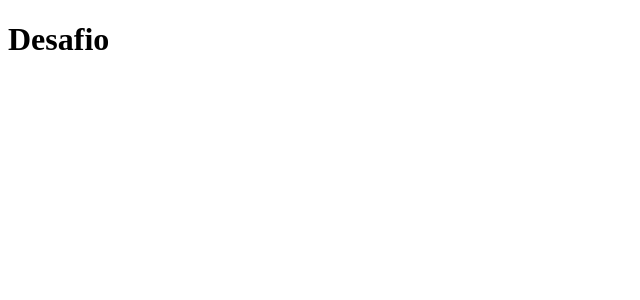
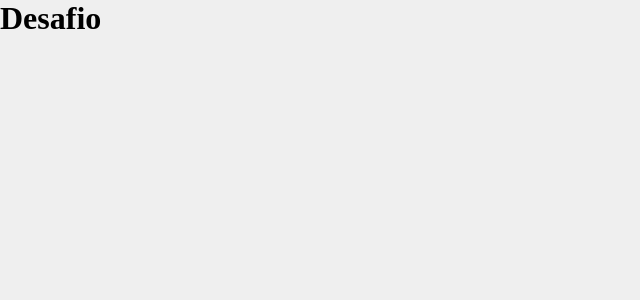
Before and after one commit to lineavelino/desafio-eqi-investimentos, a React (Vite) app: page / in a window 1280 px wide. Shown: the top 300 px of the page, without its empty margins (0-640 px from the left). Built offline with nearby package versions, Linux system fonts and the light colour scheme.

Commit message:
Criação estilo global e alteração título página

```diff
--- a/index.html
+++ b/index.html
@@ -1,13 +1,16 @@
 <!DOCTYPE html>
 <html lang="en">
+
 <head>
   <meta charset="UTF-8" />
   <link rel="icon" type="image/svg+xml" href="/src/favicon.svg" />
   <meta name="viewport" content="width=device-width, initial-scale=1.0" />
-    <title>Vite App</title>
+  <title>Calculadora de investimentos</title>
 </head>
+
 <body>
   <div id="root"></div>
   <script type="module" src="/src/main.tsx"></script>
 </body>
+
 </html>
--- a/src/main.tsx
+++ b/src/main.tsx
@@ -1,6 +1,7 @@
 import React from 'react'
 import ReactDOM from 'react-dom'
 import { App } from './App'
+import './styles/global.css'
 
 ReactDOM.render(
   <React.StrictMode>
--- /dev/null
+++ b/src/styles/global.css
@@ -0,0 +1,9 @@
+*{
+    margin: 0;
+    padding: 0;
+    box-sizing: 0;
+}
+
+body {
+    background-color: #EFEFEF;
+}
```
Lines whose indentation alone changed are shown as unchanged.
